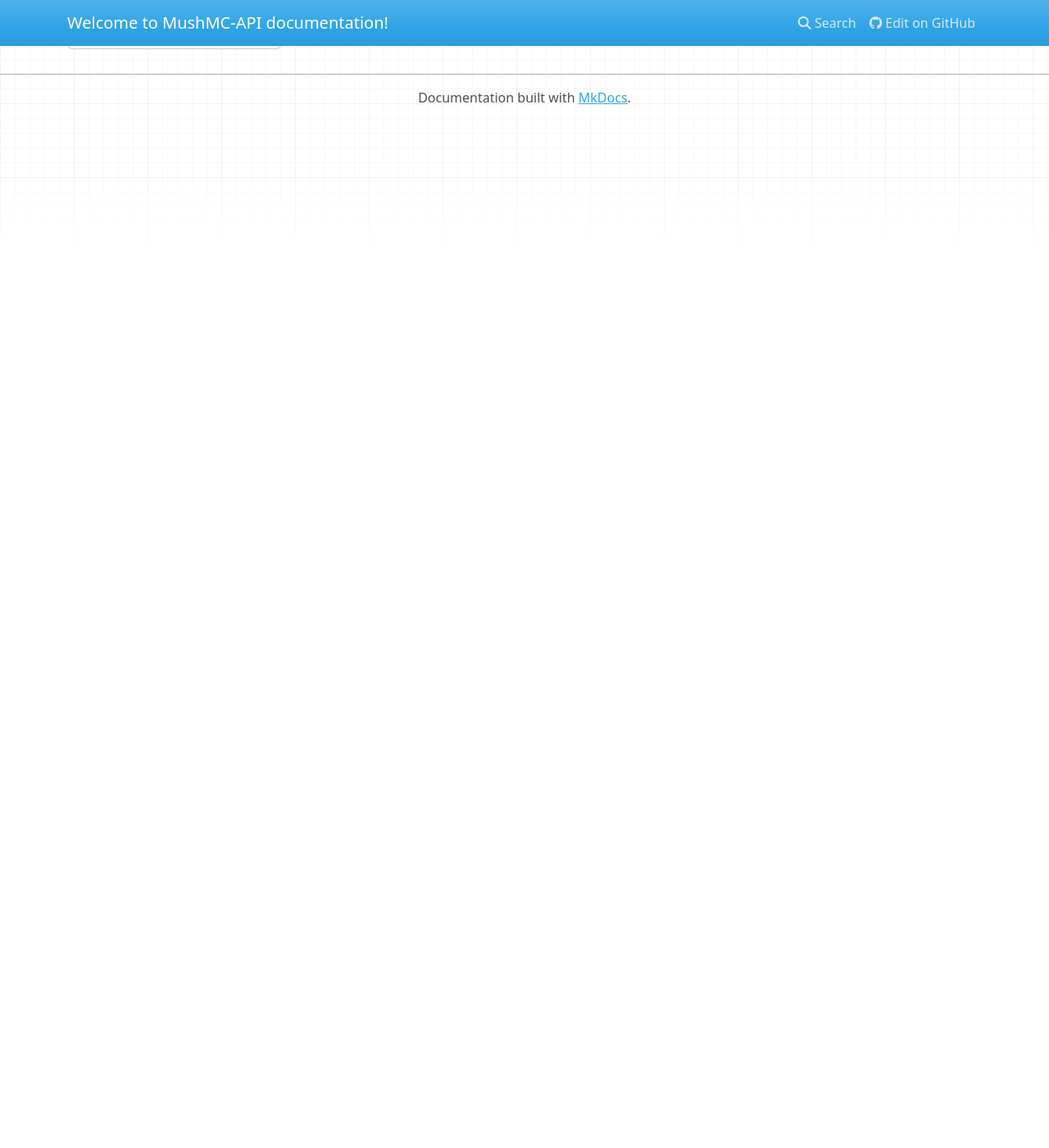
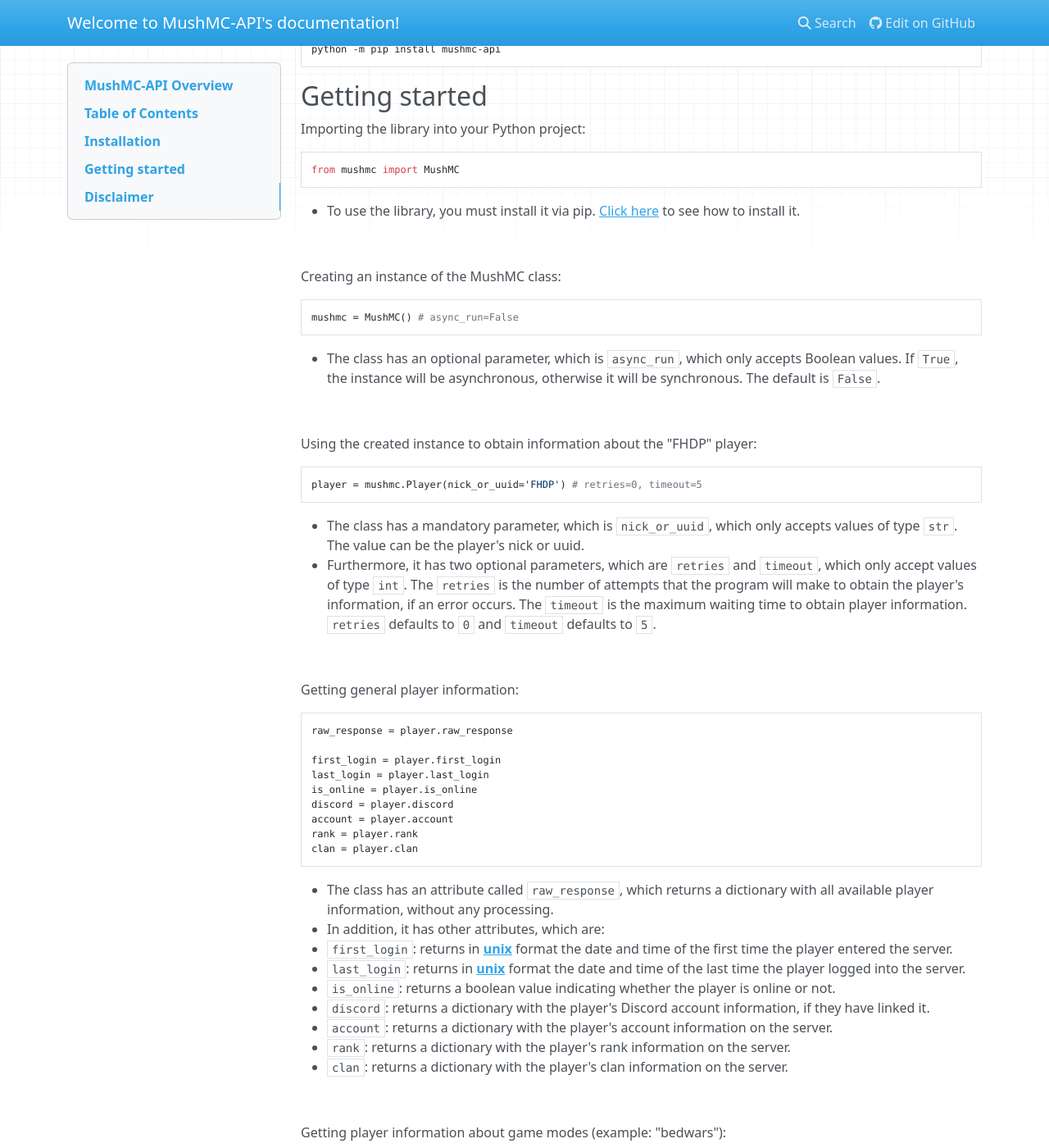
Before and after one commit to Henrique-Coder/mushmc-api, an MkDocs documentation site: the page built from docs/index.md, in a window 1280 px wide and 1400 px high, scrolled down 433 px. Shown: the whole window at 82% size. Built offline with MkDocs 1.6.1, drawn with Linux system fonts in a browser that asks for light colours; nearby versions of some CDN libraries; before the commit the page ends 900 px from its top, so only the background shows below that; some of the changed text lies outside the part shown.

Commit message:
Added full docs

````diff
--- a/docs/index.md
+++ b/docs/index.md
@@ -1,17 +1,81 @@
-# Welcome to MkDocs
+## MushMC-API Overview
+- **MushMC-API** is a Python library for developers that facilitates access to the [MushMC](https://mush.com.br/) server API, making project creation more efficient and dynamic. It is unofficial, but offers an improved and independent experience for interested developers.
 
-For full documentation visit [mkdocs.org](https://www.mkdocs.org).
+<br>
 
-## Commands
+## Table of Contents
+- [Installation](#installation)
+- [Getting Started](#getting-started)
+- [Disclaimer](#disclaimer)
 
-* `mkdocs new [dir-name]` - Create a new project.
-* `mkdocs serve` - Start the live-reloading docs server.
-* `mkdocs build` - Build the documentation site.
-* `mkdocs -h` - Print help message and exit.
+## Installation
+To install the library, use the command below:
+```bash
+python -m pip install mushmc-api
+```
 
-## Project layout
+## Getting started
+Importing the library into your Python project:
+```python
+from mushmc import MushMC
+```
+- To use the library, you must install it via pip. [Click here](#installation) to see how to install it.
 
-    mkdocs.yml    # The configuration file.
-    docs/
-        index.md  # The documentation homepage.
-        ...       # Other markdown pages, images and other files.
+<br>
+
+Creating an instance of the MushMC class:
+```python
+mushmc = MushMC() # async_run=False
+```
+- The class has an optional parameter, which is `async_run`, which only accepts Boolean values. If `True`, the instance will be asynchronous, otherwise it will be synchronous. The default is `False`.
+
+<br>
+
+Using the created instance to obtain information about the "FHDP" player:
+```python
+player = mushmc.Player(nick_or_uuid='FHDP') # retries=0, timeout=5
+```
+- The class has a mandatory parameter, which is `nick_or_uuid`, which only accepts values of type `str`. The value can be the player's nick or uuid.
+- Furthermore, it has two optional parameters, which are `retries` and `timeout`, which only accept values of type `int`. The `retries` is the number of attempts that the program will make to obtain the player's information, if an error occurs. The `timeout` is the maximum waiting time to obtain player information. `retries` defaults to `0` and `timeout` defaults to `5`.
+
+<br>
+
+Getting general player information:
+```python
+raw_response = player.raw_response
+
+first_login = player.first_login
+last_login = player.last_login
+is_online = player.is_online
+discord = player.discord
+account = player.account
+rank = player.rank
+clan = player.clan
+```
+- The class has an attribute called `raw_response`, which returns a dictionary with all available player information, without any processing.
+- In addition, it has other attributes, which are:
+   - `first_login`: returns in [**unix**](https://www.unixtimestamp.com/) format the date and time of the first time the player entered the server.
+   - `last_login`: returns in [**unix**](https://www.unixtimestamp.com/) format the date and time of the last time the player logged into the server.
+   - `is_online`: returns a boolean value indicating whether the player is online or not.
+   - `discord`: returns a dictionary with the player's Discord account information, if they have linked it.
+   - `account`: returns a dictionary with the player's account information on the server.
+   - `rank`: returns a dictionary with the player's rank information on the server.
+   - `clan`: returns a dictionary with the player's clan information on the server.
+
+<br>
+
+Getting player information about game modes (example: "bedwars"):
+```python
+play_time = player.play_time
+game_list = player.list_games()
+game_stats = player.get_game_stats(game='bedwars')
+```
+- The class has other attributes and methods, which are:
+   - `play_time`: returns a dictionary with information about the player's playing time in each game mode.
+   - `list_games()`: returns a list with the names of game modes in which the player has played.
+   - `get_game_stats(game)`: returns a dictionary with player information about the specified game mode. The `game` parameter is mandatory and only accepts values of type `str`. The value must be the name of the game mode and is case-sensitive.
+
+<br>
+
+## Disclaimer
+- This library is unofficial and is not affiliated with the [MushMC](https://mush.com.br/) server. It is an independent project, developed by a fan of the server. The library is open source and can be found on my [GitHub](https://github.com/Henrique-Coder/mushmc-api) repository.
--- a/mkdocs.yml
+++ b/mkdocs.yml
@@ -1,2 +1,2 @@
-site_name: Welcome to MushMC-API documentation!
+site_name: Welcome to MushMC-API's documentation!
 repo_url: https://github.com/Henrique-Coder/mushmc-api
````
Also changed, not shown: .readthedocs.yaml (+3 -6 lines), docs/requirements.txt (added).
